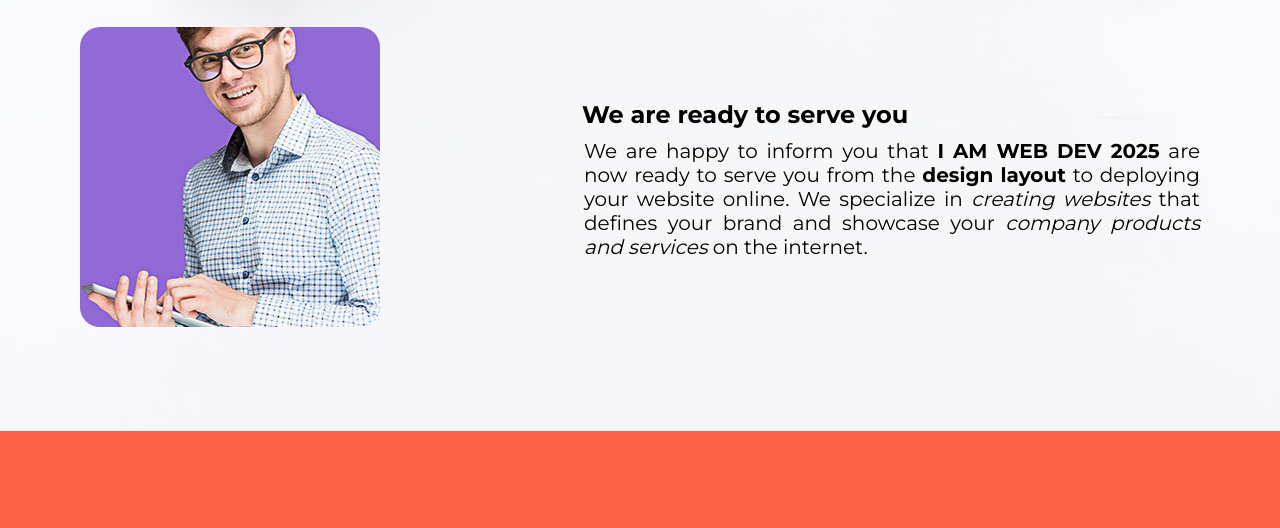
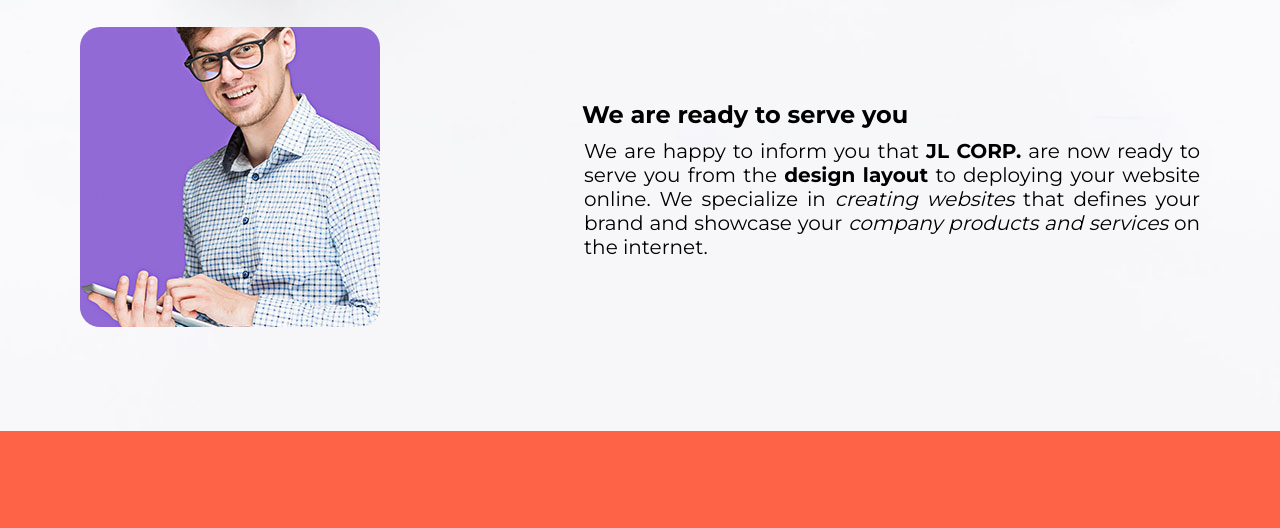
Before and after one commit to jaimellelloyd/My-Website-Rank-9E, a plain HTML site: page index.html in a window 1280 px wide. Shown: the part 960-1488 px from the top of the page. Drawn offline with Linux system fonts and the light colour scheme.

Commit message:
Update index.html
Changes line 65 from "I am web dev 2025" to "JL CORP."

```diff
--- a/index.html
+++ b/index.html
@@ -62,7 +62,7 @@
           <div class="column-right">
             <h2 class="text">We are ready to serve you</h2>
             <p>
-              We are happy to inform you that <strong>I AM WEB DEV 2025</strong> are now ready to
+              We are happy to inform you that <strong>JL CORP.</strong> are now ready to
               serve you from the <strong>design layout</strong> to deploying your website online. We
               specialize in <em>creating websites</em> that defines your brand and showcase your
               <em>company products and services</em> on the internet.
```
